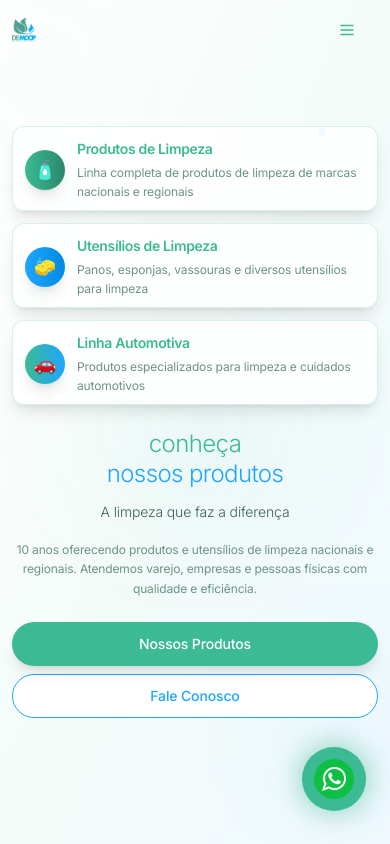
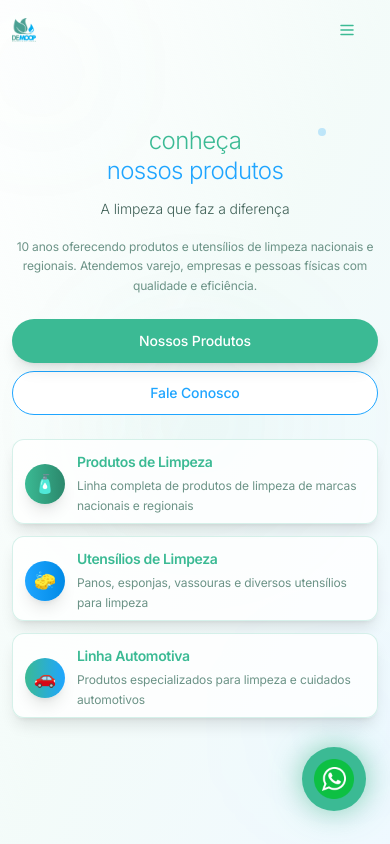
Before and after one commit to DevZipMateus/demoop, a React (Vite) app: page / in a window 390 px wide. Shown: the top 844 px of the page. Built offline with nearby package versions, Linux system fonts and the light colour scheme.

Commit message:
Rearrange Hero section for mobile
Adjust the layout of the Hero section to display the text content above the product cards on mobile devices. This ensures better readability and user experience on smaller screens.

```diff
--- a/src/components/DemoopHero.tsx
+++ b/src/components/DemoopHero.tsx
@@ -49,8 +49,8 @@ const DemoopHero = () => {
 
       <div className="container mx-auto px-3 sm:px-4 lg:px-6 xl:px-8 relative z-10 py-20 sm:py-24 lg:py-32">
         <div className="grid grid-cols-1 lg:grid-cols-2 gap-6 sm:gap-8 lg:gap-12 items-center">
-          {/* Content Section - Left */}
-          <div className="text-center lg:text-left order-2 lg:order-1">
+          {/* Content Section - Primeiro no mobile, segundo no desktop */}
+          <div className="text-center lg:text-left order-1 lg:order-1">
             <h1 className="text-2xl xs:text-3xl sm:text-4xl md:text-5xl lg:text-4xl xl:text-5xl font-light mb-3 sm:mb-4 lg:mb-6 opacity-0 animate-slide-up tracking-tight leading-tight">
               <span className="block text-demoop-primary">conheça</span>
               <span className="block text-demoop-blue">nossos produtos</span>
@@ -75,8 +75,8 @@ const DemoopHero = () => {
             </div>
           </div>
 
-          {/* Products Section - Right */}
-          <div className="grid grid-cols-1 gap-3 sm:gap-4 opacity-0 animate-slide-up animation-delay-600 order-1 lg:order-2">
+          {/* Products Section - Segundo no mobile, primeiro no desktop */}
+          <div className="grid grid-cols-1 gap-3 sm:gap-4 opacity-0 animate-slide-up animation-delay-600 order-2 lg:order-2">
             {products.map((product, index) => (
               <Card
                 key={index}
```
